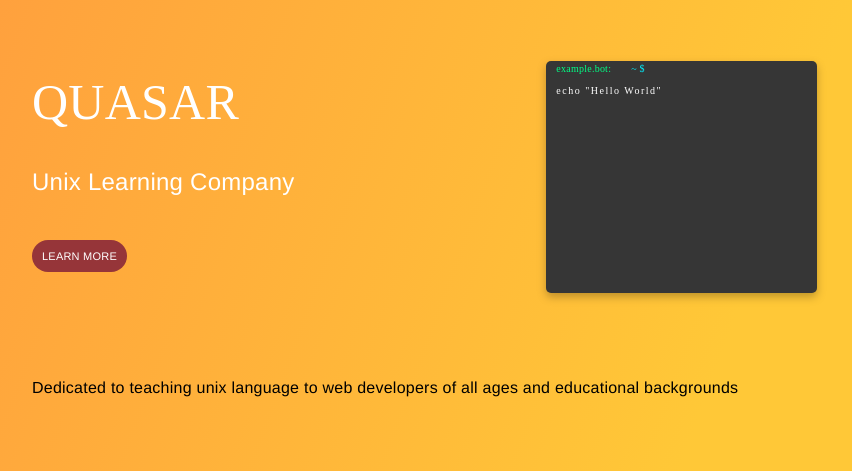
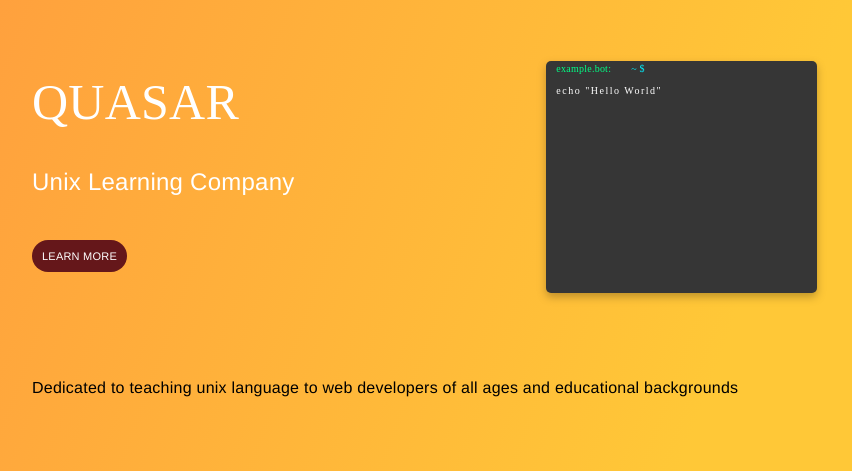
Before and after one commit to ISTE-240-Group-5/UNIX-Guide-For-All, a PHP site: page / in a window 1280 px wide, with the pointer over the restyled element. Shown: the part 613-1084 px from the top of the page, without its empty margins (64-916 px from the left). Run offline with PHP 8.4, Linux system fonts and the light colour scheme.

Commit message:
Update stylesheet.css

```diff
--- a/assets/css/stylesheet.css
+++ b/assets/css/stylesheet.css
@@ -313,6 +313,10 @@ text-align: center;
 text-decoration: none;
 }
 
+.learnmoreButton:hover {
+background-color: #65171A;
+}
+
 .missionStatement {
 grid-area: statement;
 font-family: Helvetica;
```
